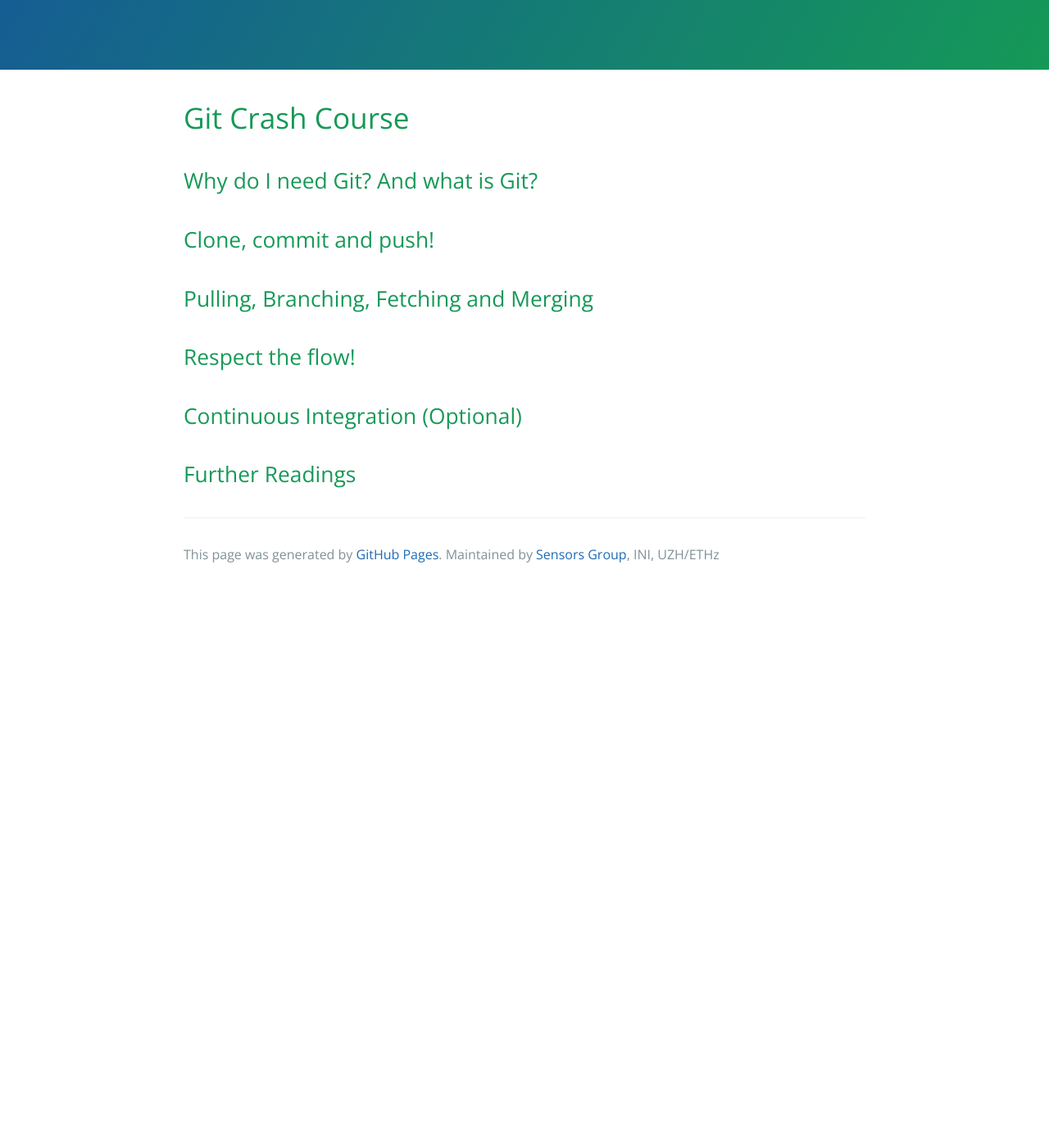
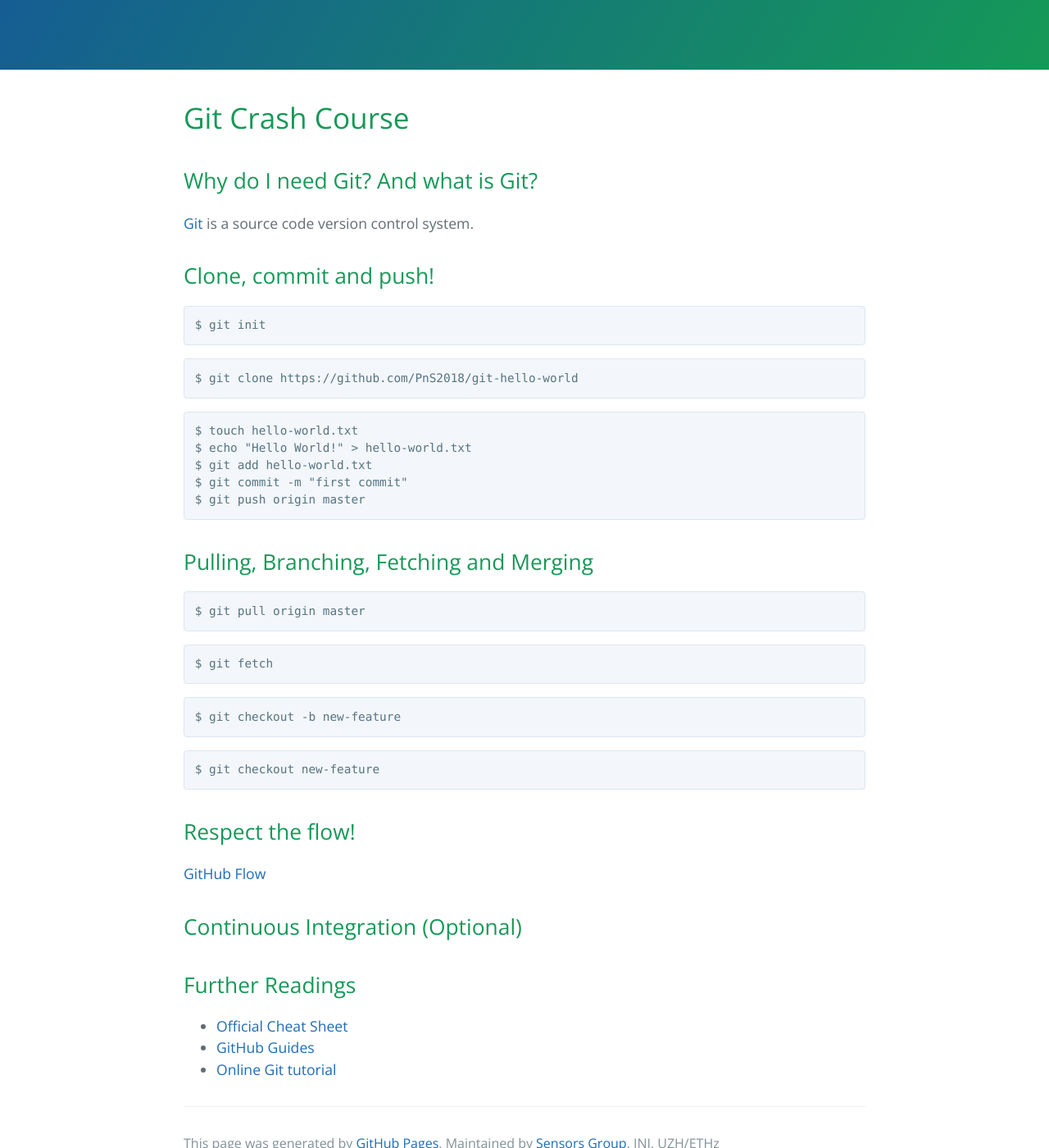
Before and after one commit to PnS2018/pns2018.github.com, a Jekyll site: the page built from git-intro.md, in a window 1280 px wide and 1400 px high, scrolled down 232 px. Shown: the whole window at 82% size. Built offline with Jekyll 4.4.1, drawn with Linux system fonts in a browser that asks for light colours; nearby versions of some CDN libraries; our own code applies the rules of GitHub Pages for plain Markdown files; before the commit the page ends 952 px from its top, so only the background shows below that.

Commit message:
update git intro

````diff
--- a/git-intro.md
+++ b/git-intro.md
@@ -6,12 +6,52 @@ layout: default
 
 ## Why do I need Git? And what is Git?
 
+[Git](https://git-scm.com/) is a source code version control system.
+
 ## Clone, commit and push!
+
+```
+$ git init
+```
+
+```
+$ git clone https://github.com/PnS2018/git-hello-world
+```
+
+```
+$ touch hello-world.txt
+$ echo "Hello World!" > hello-world.txt
+$ git add hello-world.txt
+$ git commit -m "first commit"
+$ git push origin master
+```
 
 ## Pulling, Branching, Fetching and Merging
 
+```
+$ git pull origin master
+```
+
+```
+$ git fetch
+```
+
+```
+$ git checkout -b new-feature
+```
+
+```
+$ git checkout new-feature
+```
+
 ## Respect the flow!
+
+[GitHub Flow](https://guides.github.com/introduction/flow/)
 
 ## Continuous Integration (Optional)
 
 ## Further Readings
+
++ [Official Cheat Sheet](https://services.github.com/on-demand/downloads/github-git-cheat-sheet.pdf)
++ [GitHub Guides](https://guides.github.com/)
++ [Online Git tutorial](https://try.github.io/)
````
